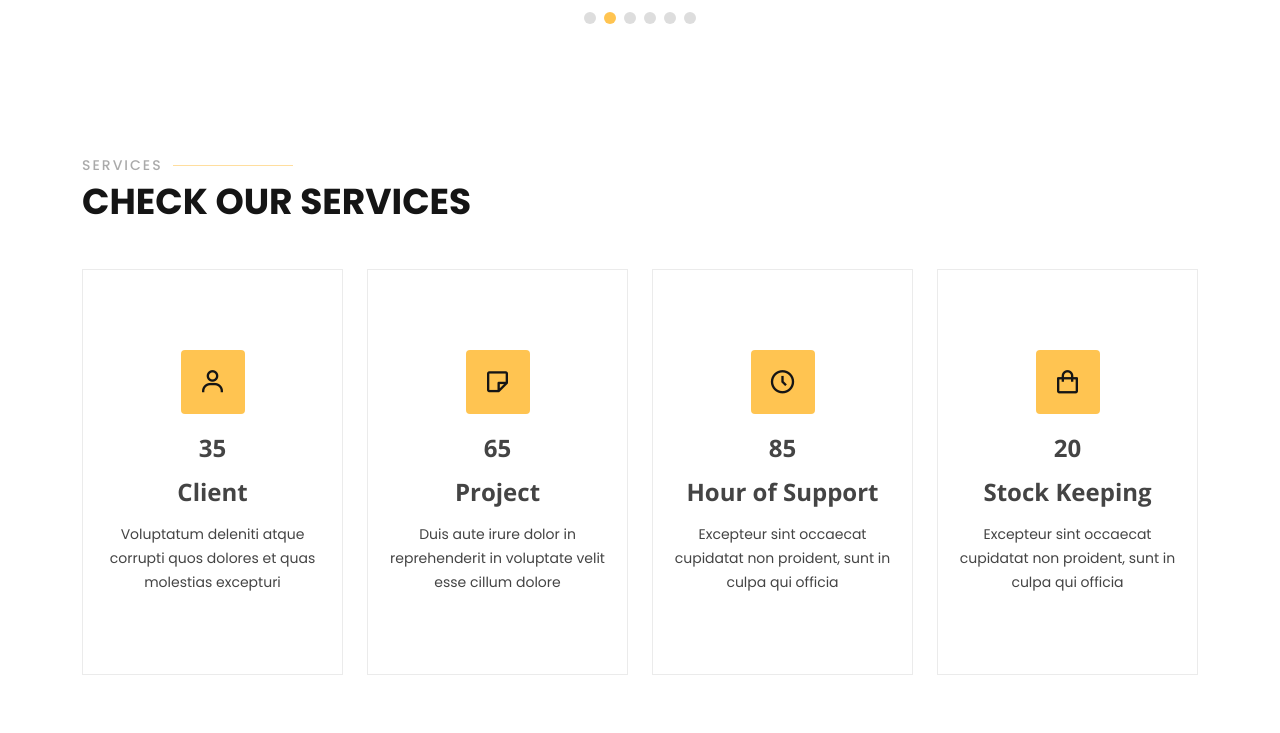
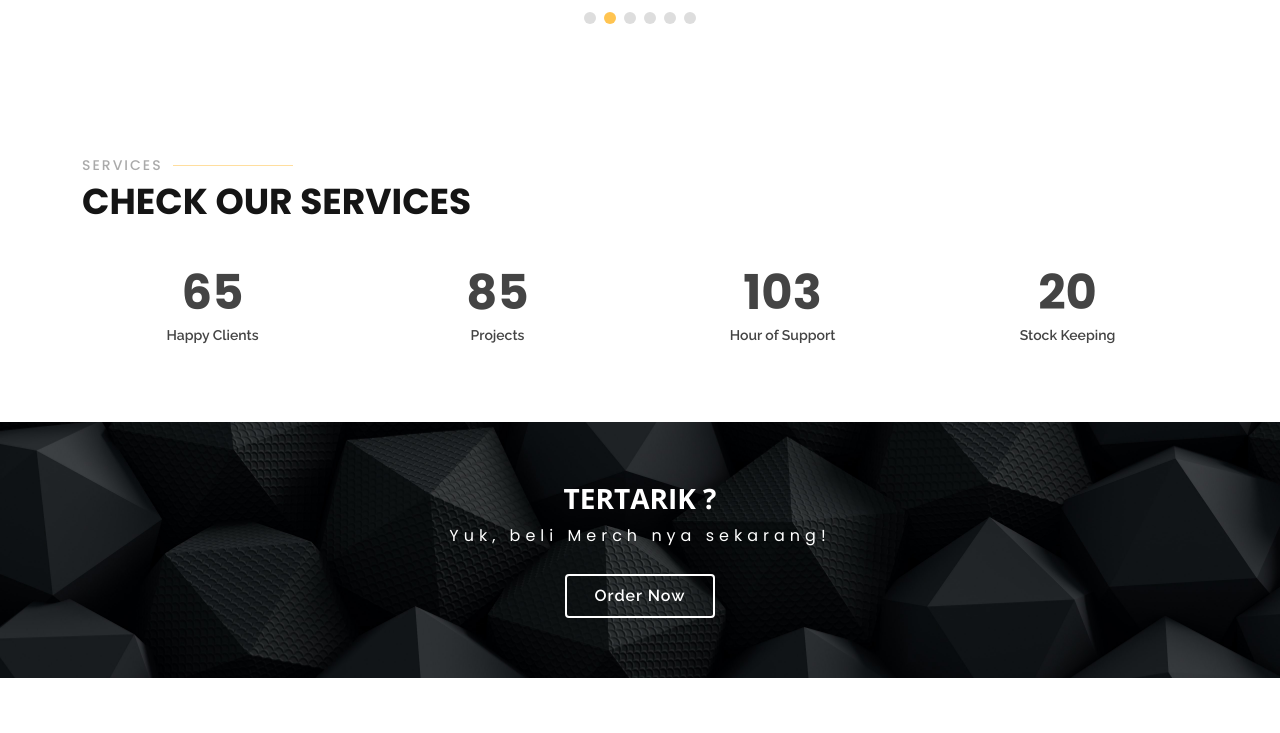
Before and after one commit to DokudoMerch/DokudoMerch.github.io, a plain HTML site: page index.html in a window 1280 px wide. Shown: the part 1249-1982 px from the top of the page. Drawn offline with nearby package versions, Linux system fonts and the light colour scheme.

Commit message:
update testimonials

```diff
--- a/assets/css/style.css
+++ b/assets/css/style.css
@@ -693,7 +693,7 @@ section {
 /*--------------------------------------------------------------
 # Services
 --------------------------------------------------------------*/
-.services .icon-box {
+/* .services .icon-box {
   text-align: center;
   border: 1px solid #ebebeb;
   padding: 80px 20px;
@@ -745,6 +745,36 @@ section {
   border-color: #fff;
   box-shadow: 0px 0 25px 0 rgba(0, 0, 0, 0.1);
   transform: translateY(-10px);
+} */
+
+/*--------------------------------------------------------------
+# Counts
+--------------------------------------------------------------*/
+.counts {
+  padding: 60px 0;
+}
+
+.counts .count-box {
+  width: 100%;
+  text-align: center;
+}
+
+.counts .count-box span {
+  font-size: 48px;
+  line-height: 48px;
+  display: block;
+  font-weight: 700;
+  color: #444444;
+  margin-left: 80px;
+  margin: auto;
+}
+
+.counts .count-box p {
+  padding: 8px 0 0 0;
+  font-family: "Raleway", sans-serif;
+  font-weight: 600;
+  font-size: 14px;
+  color: #444444;
 }
 
 /*--------------------------------------------------------------
--- a/index.html
+++ b/index.html
@@ -159,7 +159,7 @@
 
 
     <!-- ======= Services Section ======= -->
-    <section id="services" class="services">
+    <section id="services" class="services counts">
       <div class="container" data-aos="fade-up">
 
         <div class="section-title">
@@ -167,46 +167,37 @@
           <p>Check our Services</p>
         </div>
 
-        <div class="row">
-          <div class="col-lg-3 col-md-6 d-flex align-items-stretch" data-aos="zoom-in" data-aos-delay="100">
-            <div class="icon-box">
-              <div class="icon"><i class="bx bx-user"></i></div>
-              <h4 data-purecounter-start="0" data-purecounter-end="35" data-purecounter-duration="2" class="purecounter"></h4>
-              <h4>Client</h4>
-              <p>Voluptatum deleniti atque corrupti quos dolores et quas molestias excepturi</p>
+        <div class="row justify-content-end">
+
+          <div class="col-lg-3 col-md-5 col-6 d-md-flex align-items-md-stretch">
+            <div class="count-box">
+              <span data-purecounter-start="0" data-purecounter-end="65" data-purecounter-duration="2" class="purecounter"></span>
+              <p>Happy Clients</p>
             </div>
           </div>
 
-          <div class="col-lg-3 col-md-6 d-flex align-items-stretch mt-4 mt-md-0" data-aos="zoom-in" data-aos-delay="200">
-            <div class="icon-box">
-              <div class="icon"><i class="bx bx-note"></i></div>
-              <h4 data-purecounter-start="0" data-purecounter-end="65" data-purecounter-duration="2" class="purecounter"></h4>
-              <h4>Project</h4>
-              <p>Duis aute irure dolor in reprehenderit in voluptate velit esse cillum dolore</p>
+          <div class="col-lg-3 col-md-5 col-6 d-md-flex align-items-md-stretch">
+            <div class="count-box">
+              <span data-purecounter-start="0" data-purecounter-end="85" data-purecounter-duration="2" class="purecounter"></span>
+              <p>Projects</p>
             </div>
           </div>
 
-          <div class="col-lg-3 col-md-6 d-flex align-items-stretch mt-4 mt-lg-0" data-aos="zoom-in" data-aos-delay="300">
-            <div class="icon-box">
-              <div class="icon"><i class="bx bx-time-five"></i></div>
-              <h4 data-purecounter-start="0" data-purecounter-end="85" data-purecounter-duration="2" class="purecounter"></h4>
-              <h4>Hour of Support</h4>
-              <p>Excepteur sint occaecat cupidatat non proident, sunt in culpa qui officia</p>
+          <div class="col-lg-3 col-md-5 col-6 d-md-flex align-items-md-stretch">
+            <div class="count-box">
+              <span data-purecounter-start="0" data-purecounter-end="103" data-purecounter-duration="2" class="purecounter"></span>
+              <p>Hour of Support</p>
             </div>
           </div>
 
-          <div class="col-lg-3 col-md-6 d-flex align-items-stretch mt-4 mt-lg-0" data-aos="zoom-in" data-aos-delay="400">
-            <div class="icon-box">
-              <div class="icon"><i class="bx bx-shopping-bag"></i></div>
-              <h4 data-purecounter-start="0" data-purecounter-end="20" data-purecounter-duration="2" class="purecounter"></h4>
-              <h4>Stock Keeping</h4>
-              <p>Excepteur sint occaecat cupidatat non proident, sunt in culpa qui officia</p>
+          <div class="col-lg-3 col-md-5 col-6 d-md-flex align-items-md-stretch">
+            <div class="count-box">
+              <span data-purecounter-start="0" data-purecounter-end="20" data-purecounter-duration="2" class="purecounter"></span>
+              <p>Stock Keeping</p>
             </div>
           </div>
 
         </div>
-
-      </div>
     </section><!-- End Services Section -->
 
     <!-- ======= Cta Section ======= -->
@@ -458,7 +449,7 @@
                 <h4>Freelancer</h4>
                 <p>
                   <i class="bx bxs-quote-alt-left quote-icon-left"></i>
-                  Proin iaculis purus consequat sem cure digni ssim donec porttitora entum suscipit rhoncus. Accusantium quam, ultricies eget id, aliquam eget nibh et. Maecen aliquam, risus at semper.
+                  Barangnya bangus banget, lucu-lucu gambar gancinya dan kualitasnya g main-main dehh. Recommended deh pokoknya.
                   <i class="bx bxs-quote-alt-right quote-icon-right"></i>
                 </p>
               </div>
@@ -471,7 +462,7 @@
                 <h4>Entrepreneur</h4>
                 <p>
                   <i class="bx bxs-quote-alt-left quote-icon-left"></i>
-                  Proin iaculis purus consequat sem cure digni ssim donec porttitora entum suscipit rhoncus. Accusantium quam, ultricies eget id, aliquam eget nibh et. Maecen aliquam, risus at semper.
+                  Hasil Cetak gambar di dompet kartunya bagus, materialnya dan jahitannya kuat dan pas dikantong ukurannya.
                   <i class="bx bxs-quote-alt-right quote-icon-right"></i>
                 </p>
               </div>
@@ -658,15 +649,6 @@
             </ul>
           </div>
 
-          <div class="col-lg-4 col-md-6 footer-newsletter">
-            <h4>Our Newsletter</h4>
-            <p>Tamen quem nulla quae legam multos aute sint culpa legam noster magna</p>
-            <form action="" method="post">
-              <input type="email" name="email"><input type="submit" value="Subscribe">
-            </form>
-
-          </div>
-
         </div>
       </div>
     </div>
```
Also changed, not shown: portfolio-dompet.html (+1 -10 lines), portfolio-ganci.html (+2 -8 lines), portfolio-poster.html (+1 -7 lines), portfolio-totebag.html (+1 -7 lines).
